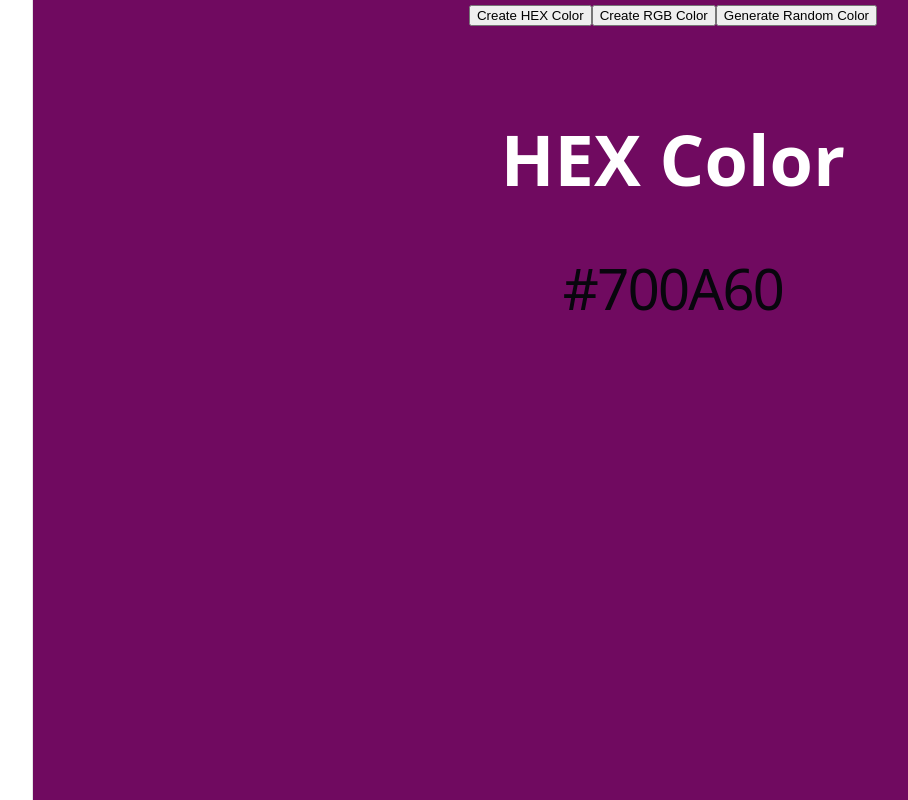
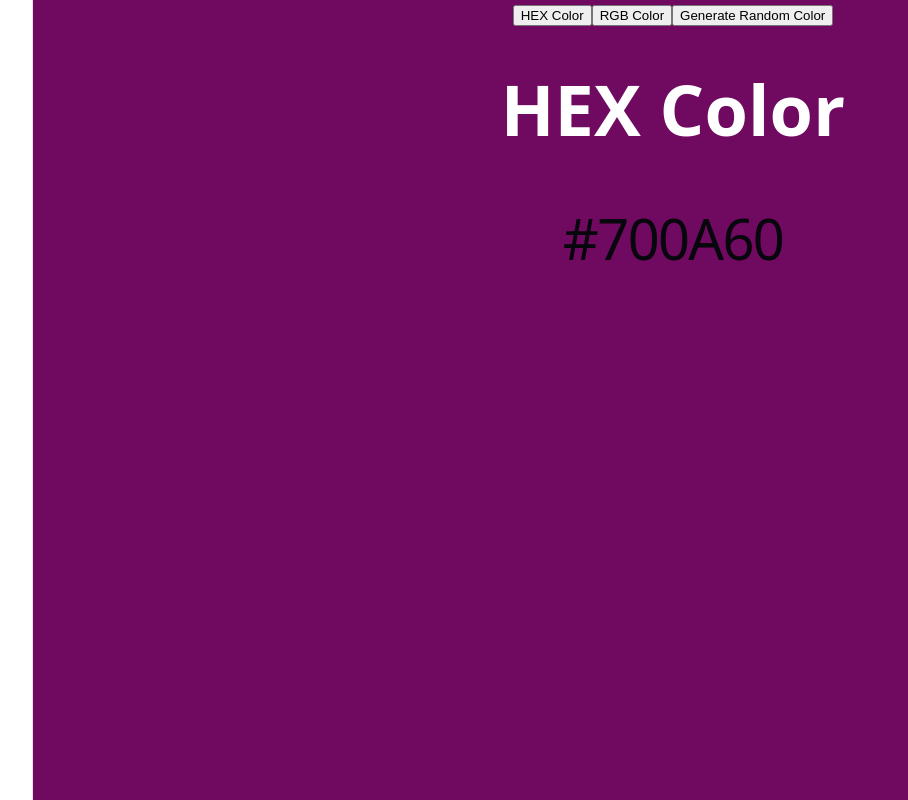
Before and after one commit to ilhamsyauqih/25-react-projects, a React (Vite) app: page / in a window 1280 px wide. Shown: the top 800 px of the page, without its empty margins (45-953 px from the left). Built offline with nearby package versions, Linux system fonts and the light colour scheme.

Commit message:
update coba sendiri random color

```diff
--- a/src/components/random-color/index.jsx
+++ b/src/components/random-color/index.jsx
@@ -1,36 +1,36 @@
-import { useEffect, useState } from "react"
+import { useEffect, useState } from "react";
 
+const RandomColor = () => {
 
-export default function RandomColor(){
-const [typeOfColor, setTypeOfColor] = useState('hex');
-const [color, setColor] = useState("#000000")
+    const[typeOfColor, setTypeOfColor] = useState('hex');
+    const[color, setColor] = useState('#000000');
 
-function randomColorUtility(length) {
+    const randomColorUtility = (length) => {
         return Math.floor(Math.random()*length)
     }
 
-function handleCreateRandomHexColor() {
+    const handleCreateRandomHexColor = () => {
         const hex = [0, 1, 2, 3, 4, 5, 6, 7, 8, 9, "A", "B", "C", "D", "E", "F"];
         let hexColor = "#";
 
         for(let i=0; i<6; i++){
             hexColor += hex[randomColorUtility(hex.length)]
-    }
+        };
 
         setColor(hexColor)
     }
 
-function handleCreateRandomRgbColor() {
-    const r = randomColorUtility(256)
-    const g = randomColorUtility(256)
-    const b = randomColorUtility(256)
+    const handleCreateRandomRgbColor = () => {
+        const r = randomColorUtility(256);
+        const g = randomColorUtility(256);
+        const b = randomColorUtility(256);
 
         setColor(`rgb(${r},${g},${b})`)
     }
 
     useEffect(()=>{
-    if(typeOfColor === "rgb") handleCreateRandomRgbColor()
-    else handleCreateRandomHexColor()
+        if(typeOfColor === 'rgb') handleCreateRandomRgbColor();
+        else handleCreateRandomHexColor();
     }, [typeOfColor])
 
     return(
@@ -39,21 +39,21 @@ useEffect(()=>{
         height : '100vh',
         background : color,
     }}>
-            <button onClick={()=>setTypeOfColor('hex')}>Create HEX Color</button>
-            <button onClick={()=>setTypeOfColor('rgb')}>Create RGB Color</button>
-            <button onClick={typeOfColor === 'hex' ? handleCreateRandomHexColor : handleCreateRandomRgbColor}>Generate Random Color</button>
+        <button onClick={()=>setTypeOfColor('hex')}>HEX Color</button>
+        <button onClick={()=>setTypeOfColor('rgb')}>RGB Color</button>
+        <button onClick={typeOfColor === 'rgb' ? handleCreateRandomRgbColor : handleCreateRandomHexColor}>Generate Random Color</button>
         <div style={{
-                display : "flex",
+            display : 'flex',
             justifyContent : "center",
             alignItems : "center",
+            fontSize : "60px",
             color : "#fff",
-                fontSize : "60px",
-                marginTop : "50px",
-                flexDirection : "column",
+            flexDirection : "column"
         }}>
-                <h3>{typeOfColor === 'rgb' ? "RGB Color" : "HEX Color"}</h3>
+            <h3>{typeOfColor === 'hex' ? "HEX Color" : "RGB Color"}</h3>
             <h1>{color}</h1>
         </div>
     </div>
-    )
-}
+)}
+
+export default RandomColor;
```
Lines whose indentation alone changed are shown as unchanged.
